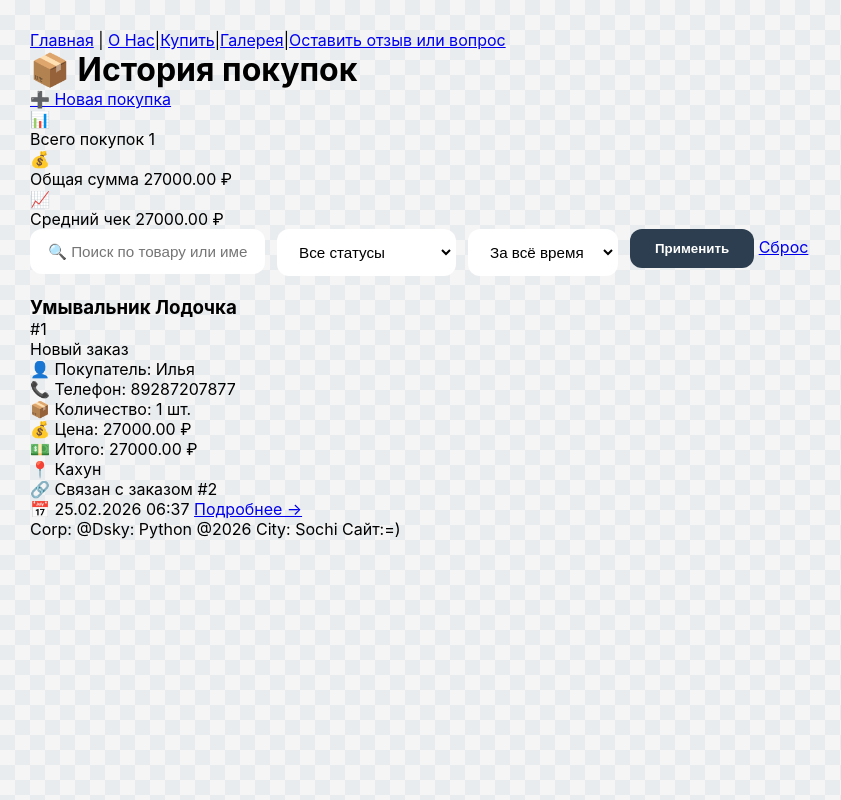
After one commit to Danteskywo/StoneStore, a Django app: page /pokupka_list/ in a window 1280 px wide. The commit adds this page. Shown: the whole page, without its empty margins (0-841 px from the left). Run offline with Django 5.2, Linux system fonts and the light colour scheme; data comes from the database, SQL or seed files in the repository; both versions use the stored data as it was after the commit.

Commit message:
detail_pokupki,pokupki_list,create_pokupki+models.py + view.py

```diff
--- a/Stone/forms.py
+++ b/Stone/forms.py
@@ -1,4 +1,5 @@
 from django import forms
+from .models import Pokupka
 
 CHOICE_TYPE = [
     ("review", "Отзыв"),
@@ -65,3 +66,50 @@ class ProductForm(forms.Form):
         widget=forms.RadioSelect,
         initial="call"
     )
+
+class PokupkaForm(forms.ModelForm):
+    class Meta:
+        model = Pokupka
+        fields = ['product_name', 'quantity', 'price', 'customer_name',
+                 'phone', 'delivery_address', 'by_models_order']
+        widgets = {
+            'product_name': forms.TextInput(attrs={
+                'class': 'form-control',
+                'placeholder': 'Например: Столешница 2.4м'
+            }),
+            'quantity': forms.NumberInput(attrs={
+                'class': 'form-control',
+                'min': 1,
+                'value': 1
+            }),
+            'price': forms.NumberInput(attrs={
+                'class': 'form-control',
+                'step': '0.01',
+                'placeholder': '0.00'
+            }),
+            'customer_name': forms.TextInput(attrs={
+                'class': 'form-control',
+                'placeholder': 'Ваше имя'
+            }),
+            'phone': forms.TextInput(attrs={
+                'class': 'form-control',
+                'placeholder': '+7 (999) 123-45-67'
+            }),
+            'delivery_address': forms.Textarea(attrs={
+                'class': 'form-control',
+                'rows': 2,
+                'placeholder': 'Адрес доставки'
+            }),
+            'by_models_order': forms.Select(attrs={
+                'class': 'form-control'
+            }),
+        }
+        labels = {
+            'product_name': 'Название товара',
+            'quantity': 'Количество',
+            'price': 'Цена (₽)',
+            'customer_name': 'Имя покупателя',
+            'phone': 'Телефон',
+            'delivery_address': 'Адрес доставки',
+            'by_models_order': 'Связать с заказом (необязательно)',
+        }
--- a/Stone/templates/by_product.html
+++ b/Stone/templates/by_product.html
@@ -9,7 +9,7 @@
     <link rel="stylesheet" href="{% static 'css/base.css' %}" />
 </head>
 <body>{% block title%}Заказать столешницу{% endblock title %}
-    {% block header%}Заказать столешницу{% endblock header %}
+    {% block header%}{% endblock header %}
     {% block content %}
 <div class="order-form-container">
     <h2>Заказать столешницу</h2>
--- a/Stone/templates/order_success.html
+++ b/Stone/templates/order_success.html
@@ -30,6 +30,6 @@
 {% endblock %}
     {% block footer %}
     {% include "banner.html" with corp_name="Dsky" tutorial="Python" corp_data="2026" city="Sochi" site="=)" %}
-{% endblock footer %}
+    {% endblock footer %}
 </body>
 </html>
--- /dev/null
+++ b/Stone/templates/pokupka_list.html
@@ -0,0 +1,191 @@
+<!DOCTYPE html>
+{% extends "base.html" %}
+{% load static %}
+<html lang="en">
+<head>
+    <meta charset="UTF-8">
+    <meta name="viewport" content="width=device-width, initial-scale=1.0">
+    <link rel="stylesheet" href="{% static 'css/base.css' %}" />
+    <title>{% block title %} Лист покупок {% endblock title %}</title>
+</head>
+<body>
+    {% block content %}
+<div class="pokupki-container">
+    <!-- Заголовок -->
+    <div class="page-header">
+        <h1 class="page-title">📦 История покупок</h1>
+        <a href="{% url 'create_pokupka' %}" class="btn btn-primary">
+            ➕ Новая покупка
+        </a>
+    </div>
+
+    <!-- Статистика -->
+    <div class="stats-grid">
+        <div class="stat-card">
+            <div class="stat-icon">📊</div>
+            <div class="stat-content">
+                <span class="stat-label">Всего покупок</span>
+                <span class="stat-value">{{ total_count }}</span>
+            </div>
+        </div>
+        <div class="stat-card">
+            <div class="stat-icon">💰</div>
+            <div class="stat-content">
+                <span class="stat-label">Общая сумма</span>
+                <span class="stat-value">{{ total_sum|floatformat:2 }} ₽</span>
+            </div>
+        </div>
+        <div class="stat-card">
+            <div class="stat-icon">📈</div>
+            <div class="stat-content">
+                <span class="stat-label">Средний чек</span>
+                <span class="stat-value">{{ avg_price|floatformat:2 }} ₽</span>
+            </div>
+        </div>
+    </div>
+
+    <!-- Фильтры -->
+    <div class="filters-section">
+        <form method="get" class="filter-form">
+            <div class="filter-group">
+                <input type="text" name="search" value="{{ search_query }}"
+                       placeholder="🔍 Поиск по товару или имени..."
+                       class="filter-input">
+            </div>
+
+            <div class="filter-group">
+                <select name="status" class="filter-select">
+                    <option value="all" {% if current_status == 'all' %}selected{% endif %}>
+                        Все статусы
+                    </option>
+                    <option value="new" {% if current_status == 'new' %}selected{% endif %}>
+                        ✅ Новые
+                    </option>
+                    <option value="processing" {% if current_status == 'processing' %}selected{% endif %}>
+                        ⏳ В обработке
+                    </option>
+                    <option value="completed" {% if current_status == 'completed' %}selected{% endif %}>
+                        ✔️ Завершенные
+                    </option>
+                    <option value="cancelled" {% if current_status == 'cancelled' %}selected{% endif %}>
+                        ❌ Отмененные
+                    </option>
+                </select>
+            </div>
+
+            <div class="filter-group">
+                <select name="date" class="filter-select">
+                    <option value="all" {% if date_filter == 'all' %}selected{% endif %}>
+                        За всё время
+                    </option>
+                    <option value="week" {% if date_filter == 'week' %}selected{% endif %}>
+                        За неделю
+                    </option>
+                    <option value="month" {% if date_filter == 'month' %}selected{% endif %}>
+                        За месяц
+                    </option>
+                </select>
+            </div>
+
+            <div class="filter-group filter-actions">
+                <button type="submit" class="btn btn-filter">Применить</button>
+                <a href="{% url 'pokupka_list' %}" class="btn btn-reset">Сброс</a>
+            </div>
+        </form>
+    </div>
+
+    <!-- Список покупок -->
+    <div class="pokupki-list">
+        {% for pokupka in page_obj %}
+        <div class="pokupka-card status-{{ pokupka.status }}">
+            <div class="pokupka-header">
+                <div class="pokupka-title">
+                    <h3>{{ pokupka.product_name }}</h3>
+                    <span class="pokupka-id">#{{ pokupka.id }}</span>
+                </div>
+                <span class="status-badge status-{{ pokupka.status }}">
+                    {{ pokupka.get_status_display }}
+                </span>
+            </div>
+
+            <div class="pokupka-body">
+                <div class="pokupka-info">
+                    <div class="info-row">
+                        <span class="info-label">👤 Покупатель:</span>
+                        <span class="info-value">{{ pokupka.customer_name }}</span>
+                    </div>
+                    <div class="info-row">
+                        <span class="info-label">📞 Телефон:</span>
+                        <span class="info-value">{{ pokupka.phone }}</span>
+                    </div>
+                    <div class="info-row">
+                        <span class="info-label">📦 Количество:</span>
+                        <span class="info-value">{{ pokupka.quantity }} шт.</span>
+                    </div>
+                    <div class="info-row">
+                        <span class="info-label">💰 Цена:</span>
+                        <span class="info-value">{{ pokupka.price }} ₽</span>
+                    </div>
+                    <div class="info-row total">
+                        <span class="info-label">💵 Итого:</span>
+                        <span class="info-value">{{ pokupka.total_price }} ₽</span>
+                    </div>
+                </div>
+
+                {% if pokupka.delivery_address %}
+                <div class="pokupka-address">
+                    📍 {{ pokupka.delivery_address }}
+                </div>
+                {% endif %}
+
+                {% if pokupka.by_models_order %}
+                <div class="pokupka-related">
+                    🔗 Связан с заказом #{{ pokupka.by_models_order.id }}
+                </div>
+                {% endif %}
+            </div>
+
+            <div class="pokupka-footer">
+                <span class="pokupka-date">
+                    📅 {{ pokupka.created_at|date:"d.m.Y H:i" }}
+                </span>
+                <a href="{% url 'pokupka_detail' pokupka.id %}" class="btn-detail">
+                    Подробнее →
+                </a>
+            </div>
+        </div>
+        {% empty %}
+        <div class="empty-state">
+            <div class="empty-icon">📭</div>
+            <h3>Пока нет покупок</h3>
+            <p>Создайте первую покупку, чтобы она появилась здесь</p>
+            <a href="{% url 'create_pokupka' %}" class="btn btn-primary">
+                Создать покупку
+            </a>
+        </div>
+        {% endfor %}
+    </div>
+
+    <!-- Пагинация -->
+    {% if page_obj.has_other_pages %}
+    <div class="pagination">
+        {% if page_obj.has_previous %}
+        <a href="?page=1{% if search_query %}&search={{ search_query }}{% endif %}{% if current_status != 'all' %}&status={{ current_status }}{% endif %}{% if date_filter != 'all' %}&date={{ date_filter }}{% endif %}" class="page-link">&laquo;</a>
+        <a href="?page={{ page_obj.previous_page_number }}{% if search_query %}&search={{ search_query }}{% endif %}{% if current_status != 'all' %}&status={{ current_status }}{% endif %}{% if date_filter != 'all' %}&date={{ date_filter }}{% endif %}" class="page-link">&lsaquo;</a>
+        {% endif %}
+
+        <span class="current-page">{{ page_obj.number }}</span>
+
+        {% if page_obj.has_next %}
+        <a href="?page={{ page_obj.next_page_number }}{% if search_query %}&search={{ search_query }}{% endif %}{% if current_status != 'all' %}&status={{ current_status }}{% endif %}{% if date_filter != 'all' %}&date={{ date_filter }}{% endif %}" class="page-link">&rsaquo;</a>
+        <a href="?page={{ page_obj.paginator.num_pages }}{% if search_query %}&search={{ search_query }}{% endif %}{% if current_status != 'all' %}&status={{ current_status }}{% endif %}{% if date_filter != 'all' %}&date={{ date_filter }}{% endif %}" class="page-link">&raquo;</a>
+        {% endif %}
+    </div>
+    {% endif %}
+    {% endblock content %}
+    {% block footer %}
+    {% include "banner.html" with corp_name="Dsky" tutorial="Python" corp_data="2026" city="Sochi" site="=)" %}
+    {% endblock footer %}
+</div>
+</body>
+</html>
--- a/Stone/templates/questions.html
+++ b/Stone/templates/questions.html
@@ -168,6 +168,9 @@ document.addEventListener('DOMContentLoaded', function() {
 });
 </script>
 {% endblock %}
+{% block footer %}
+    {% include "banner.html" with corp_name="Dsky" tutorial="Python" corp_data="2026" city="Sochi" site="=)" %}
+{% endblock footer %}
 
 </body>
 </html>
--- a/Stone/views.py
+++ b/Stone/views.py
@@ -1,4 +1,4 @@
-from django.shortcuts import render
+from django.shortcuts import render, redirect, get_object_or_404
 
 from django.http import HttpResponse, HttpResponseNotFound, HttpResponseForbidden, HttpResponseBadRequest, JsonResponse
 
@@ -9,11 +9,11 @@ from django.template.response import TemplateResponse
 
 from django.contrib import messages
 
-from django.db.models import Q, Avg
-from datetime import datetime
+from django.db.models import Q, Avg, Sum, Count
+from datetime import datetime, timedelta
 
-from .forms import UserForm, ProductForm
-from .models import Feedback, ByModels
+from .forms import UserForm, ProductForm, PokupkaForm
+from .models import Feedback, ByModels, Pokupka
 
 def index(request):
     header = "Данные пользователя"
@@ -139,7 +139,7 @@ def questions(request):
             Q(message__icontains=search_query)
         )
 
-    if sort_by == 'reting_asc':
+    if sort_by == 'rating_asc':
         feedbacks = feedbacks.order_by('rating')
     elif sort_by == 'rating_desc':
         feedbacks = feedbacks.order_by('-rating')
@@ -194,6 +194,68 @@ def user(request):
     age = request.GET.get("age", 0)
     return HttpResponse(f"<h2>Имя:{name} Возраст:{age}</h2>")
 
+def pokupka_list(request):
+    pokupki = Pokupka.objects.all()
+    status_filter = request.GET.get('status','all')
+    if status_filter != 'all':
+        pokupki = pokupki.filter(status=status_filter)
+
+    search_query = request.GET.get('search','')
+    if search_query:
+        pokupki = pokupki.filter(
+            Q(product_name__icontains=search_query)|
+            Q(customer_name__icontains=search_query)
+        )
+
+    date_filter = request.GET.get('date','all')
+    if date_filter == 'week':
+        week_go = datetime.now() - timedelta(days=7)
+        pokupki = pokupki.filter(created_at__gte=week_go)
+    elif date_filter == "month":
+        month_ago = datetime.now() - timedelta(days=30)
+        pokupki = pokupki.filter(created_at__gte=month_ago)
+
+    total_count = pokupki.count()
+    total_sum = pokupki.aggregate(total=Sum('price'))['total'] or 0
+    avg_price = pokupki.aggregate(avg=Avg('price'))['avg'] or 0
+
+    paginator = Paginator(pokupki, 5)
+    page_number = request.GET.get('page')
+    page_obj = paginator.get_page(page_number)
+
+    context = {
+        'page_obj': page_obj,
+        'total_count': total_count,
+        'total_sum': total_sum,
+        'avg_price': avg_price,
+        'current_status': status_filter,
+        'search_query': search_query,
+        'date_filter': date_filter,
+    }
+    return render (request, 'pokupka_list.html', context)
+
+def create_pokupka(request):
+    if request.method == 'POST':
+        form = PokupkaForm(request.POST)
+        if form.is_valid():
+            pokupka = form.save()
+            messages.success(request, f'Покупка "{pokupka.product_name}" успешно создана!')
+            return redirect('pokupka_list')
+        # Если форма не валидна, показываем форму с ошибками
+    else:
+        # GET запрос - создаем пустую форму
+        form = PokupkaForm()
+
+    # Для обоих случаев (GET и невалидный POST) настраиваем queryset и рендерим шаблон
+    form.fields['by_models_order'].queryset = ByModels.objects.all().order_by('-created_at')
+    return render(request, 'create_pokupka.html', {'form': form})
+
+def pokupka_detail(request, pk):
+    pokupka = get_object_or_404(Pokupka, pk=pk)
+    return render (request, 'pokupka_detail.html', {'pokupka':pokupka})
+
+
+
 ############################
 class Person:
     def __init__(self, name, age):
--- a/StoneStore/urls.py
+++ b/StoneStore/urls.py
@@ -37,7 +37,10 @@ urlpatterns = [
     path("user_response", views.user_response, name="Возращаем JSON"),
     path("products/<int:id>/", include(product_patterns)),
     path("by_product/", views.by_product, name='by_product'),
+    path('create_pokupka/', views.create_pokupka, name="create_pokupka"),
+    path('pokupka_list/', views.pokupka_list, name='pokupka_list'),
     path("questions/", views.questions, name="Вопросы/Отзывы"),
+    path('pokupka/<int:pk>/', views.pokupka_detail, name='pokupka_detail'),
     re_path(r'^gallery|^galerey', views.galerey, name='gallery'),
     re_path(r'^about/contact', TemplateView.as_view(template_name = "contact.html")),
     re_path(r'^about', TemplateView.as_view(template_name = "about.html")),
```
Also changed, not shown: Stone/models.py (+81 -0 lines), Stone/templates/create_pokupka.html (added, +65 -0 lines), Stone/templates/galerey.html (+4 -4 lines), Stone/templates/pokupka_detail.html (added, +56 -0 lines), Stone/migrations/0004_pokupka.py (added), db.sqlite3.
